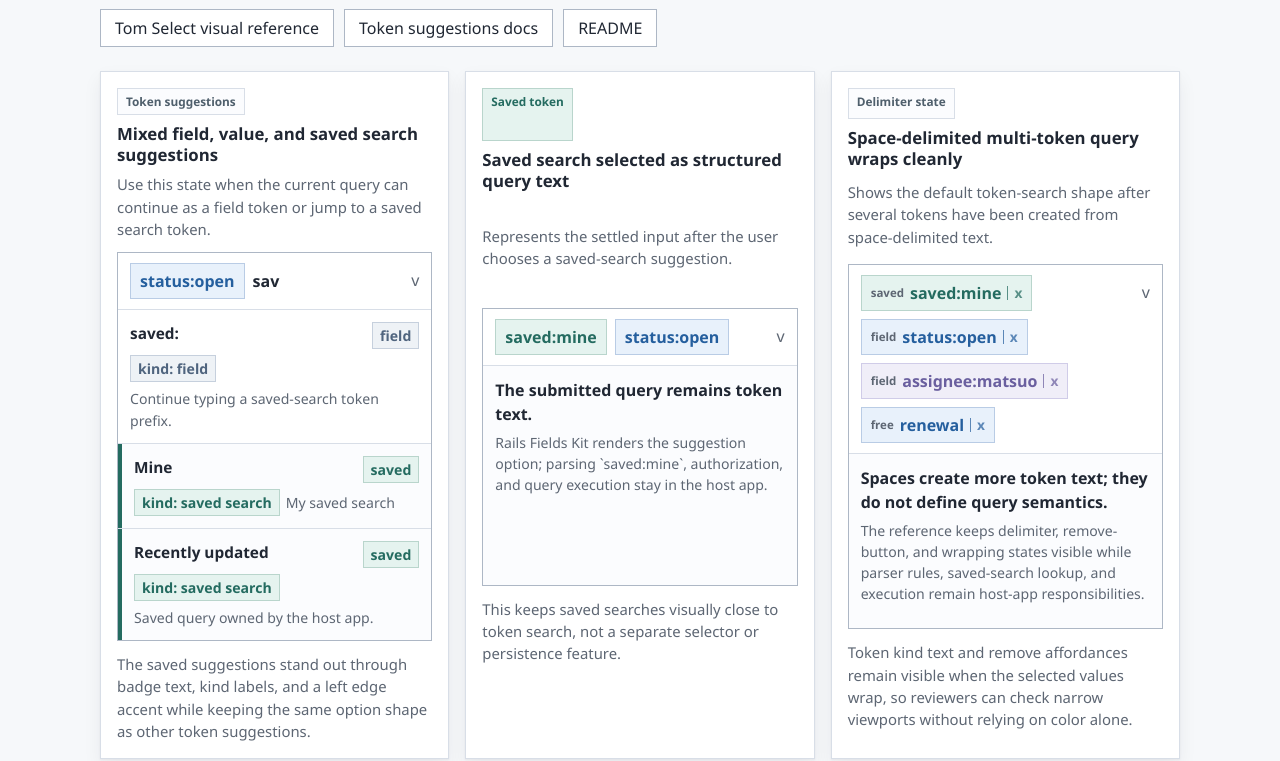
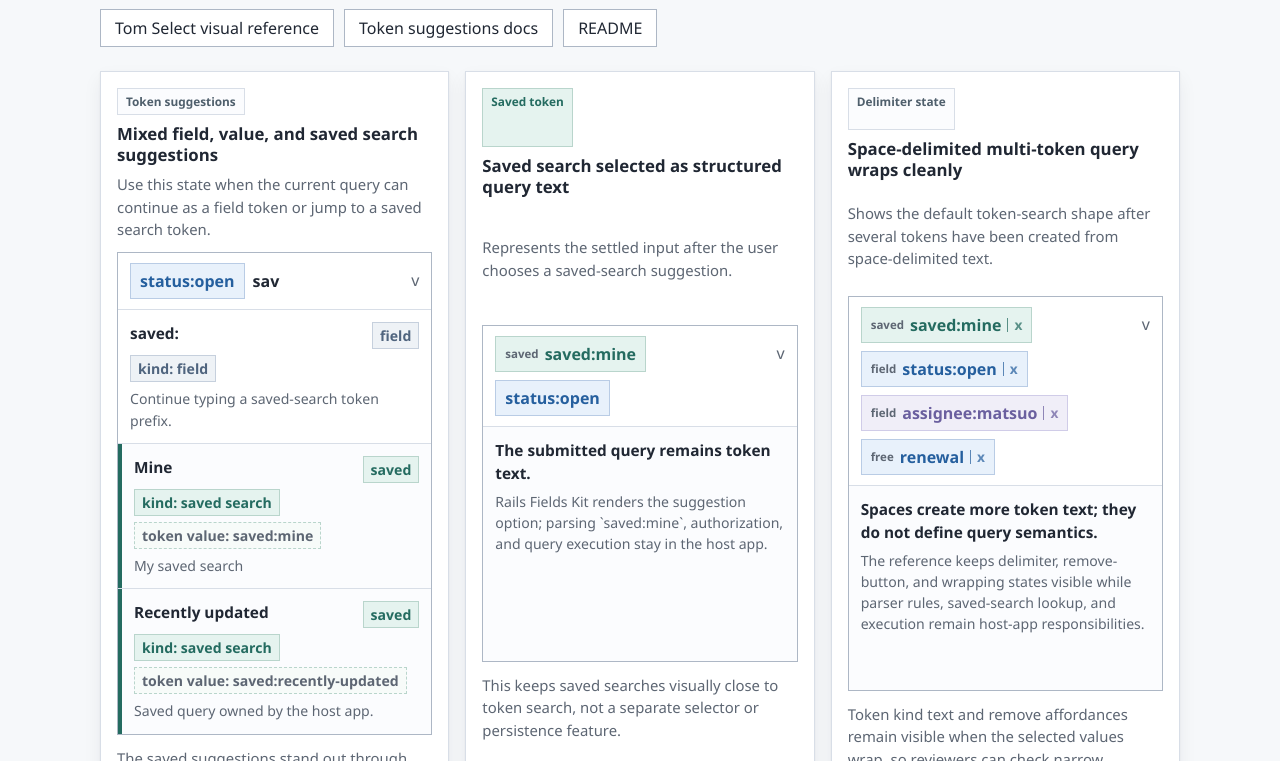
Before and after one commit to barnet-co-jp/rails_fields_kit, a website: page doc/token_search_saved_search_visual_reference.html in a window 1280 px wide. Shown: the part 191-952 px from the top of the page. Drawn offline with Linux system fonts and the light colour scheme.

Commit message:
design: clarify saved search token visual cues

```diff
--- a/doc/token_search_saved_search_visual_reference.html
+++ b/doc/token_search_saved_search_visual_reference.html
@@ -254,7 +254,8 @@
         gap: 10px;
       }
 
-      .option-title strong {
+      .option-title strong,
+      .message strong {
         min-width: 0;
         font-size: 0.96rem;
         overflow-wrap: anywhere;
@@ -268,13 +269,29 @@
       }
 
       .badge,
-      .option-kind {
+      .option-kind,
+      .option-token-value {
         flex: none;
         max-width: 100%;
         padding: 2px 7px;
         border: 1px solid var(--line);
         background: #eef2f6;
         color: #526170;
+        overflow-wrap: anywhere;
+      }
+
+      .option-token-value {
+        border-style: dashed;
+        border-color: #b9d5cc;
+        background: #f7fbf9;
+        color: var(--saved);
+        font-size: 0.78rem;
+        font-weight: 650;
+      }
+
+      .option-token-value code {
+        color: inherit;
+        font: inherit;
         overflow-wrap: anywhere;
       }
 
@@ -354,6 +371,10 @@
         .option-title {
           flex-direction: column;
         }
+
+        .option-meta {
+          align-items: flex-start;
+        }
       }
     </style>
   </head>
@@ -406,6 +427,7 @@
                 </div>
                 <div class="option-meta">
                   <span class="option-kind saved">kind: saved search</span>
+                  <span class="option-token-value">token value: <code>saved:mine</code></span>
                   <span>My saved search</span>
                 </div>
               </div>
@@ -416,12 +438,13 @@
                 </div>
                 <div class="option-meta">
                   <span class="option-kind saved">kind: saved search</span>
+                  <span class="option-token-value">token value: <code>saved:recently-updated</code></span>
                   <span>Saved query owned by the host app.</span>
                 </div>
               </div>
             </div>
           </div>
-          <p class="card-footer">The saved suggestions stand out through badge text, kind labels, and a left edge accent while keeping the same option shape as other token suggestions.</p>
+          <p class="card-footer">The saved suggestions stand out through badge text, kind labels, token values, and a left edge accent while keeping the same option shape as other token suggestions.</p>
         </article>
 
         <article class="card">
@@ -433,7 +456,7 @@
           <div class="control" aria-hidden="true">
             <div class="control-top">
               <div class="selection">
-                <span class="token saved">saved:mine</span>
+                <span class="token saved"><span class="token-kind">saved</span><span class="token-label">saved:mine</span></span>
                 <span class="token">status:open</span>
               </div>
               <div class="caret">v</div>
@@ -515,6 +538,7 @@
                 </div>
                 <div class="option-meta">
                   <span class="option-kind saved">kind: saved search</span>
+                  <span class="option-token-value">token value: <code>saved:stalled-orders</code></span>
                   <span>Saved search shortcut supplied by the app.</span>
                 </div>
               </div>
@@ -529,7 +553,7 @@
         <p>Use this checklist when reviewing the saved-search token state across desktop and narrow viewports.</p>
         <ul>
           <li><strong>Desktop:</strong> saved-search options remain visually comparable with field and value options while the left edge accent and `kind: saved search` label are easy to scan.</li>
-          <li><strong>Narrow viewport:</strong> long option titles, multi-token selections, remove affordances, and helper copy wrap inside the dropdown without clipping the badge, token, or card boundary.</li>
+          <li><strong>Narrow viewport:</strong> long option titles, saved-search token values, multi-token selections, remove affordances, and helper copy wrap inside the dropdown without clipping the badge, token, or card boundary.</li>
           <li><strong>Density:</strong> the fixed hero size, plain-case chips, and unexpanded letter spacing keep the state-comparison cards ahead of decorative heading treatment.</li>
           <li><strong>Delimiter reading:</strong> the space-delimited multi-token state remains readable without implying that Rails Fields Kit owns token parsing or query execution.</li>
           <li><strong>Kind reading:</strong> saved, field, value, and free-text suggestions can be distinguished by visible text and layout, not color alone.</li>
```
